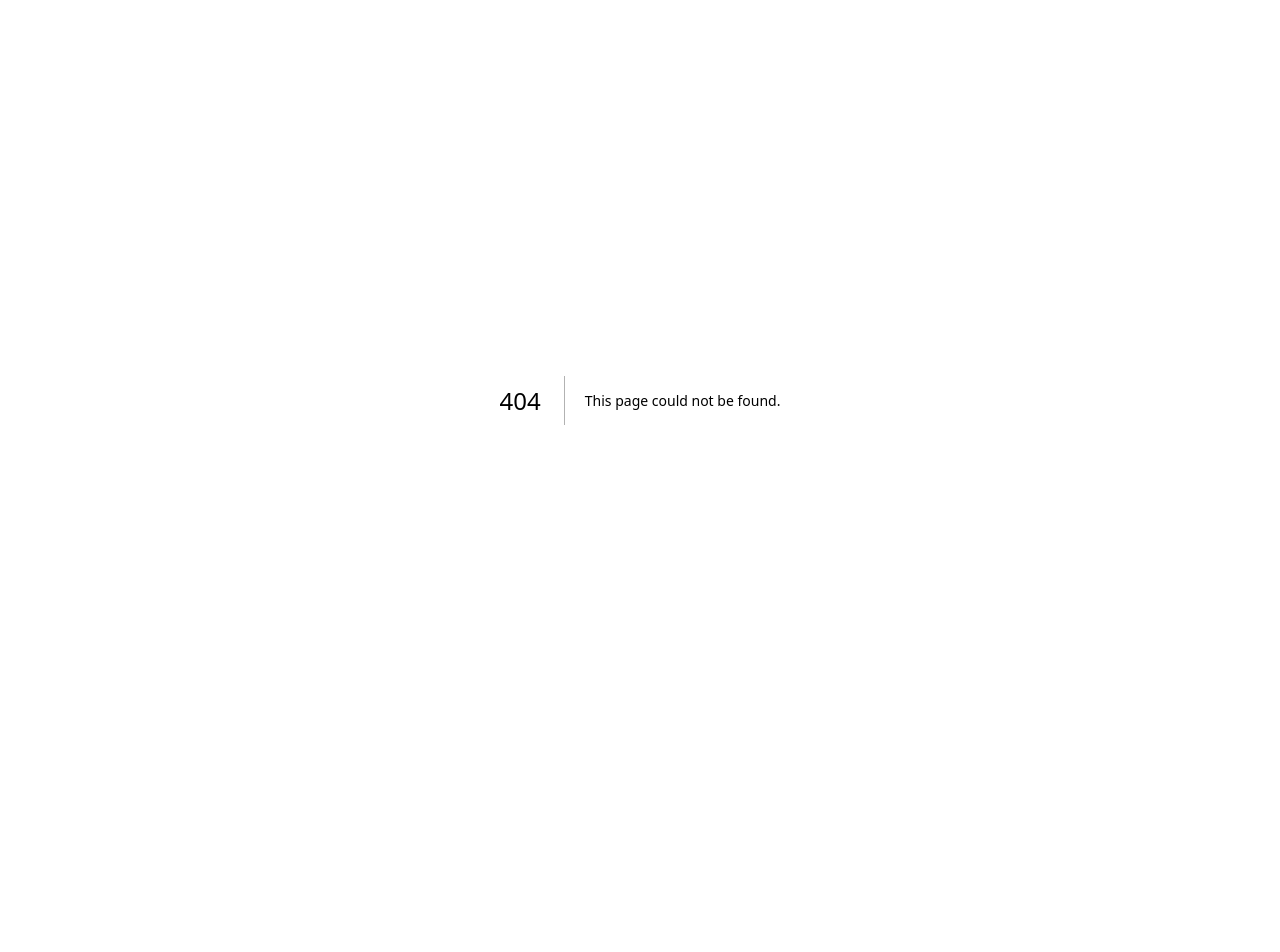
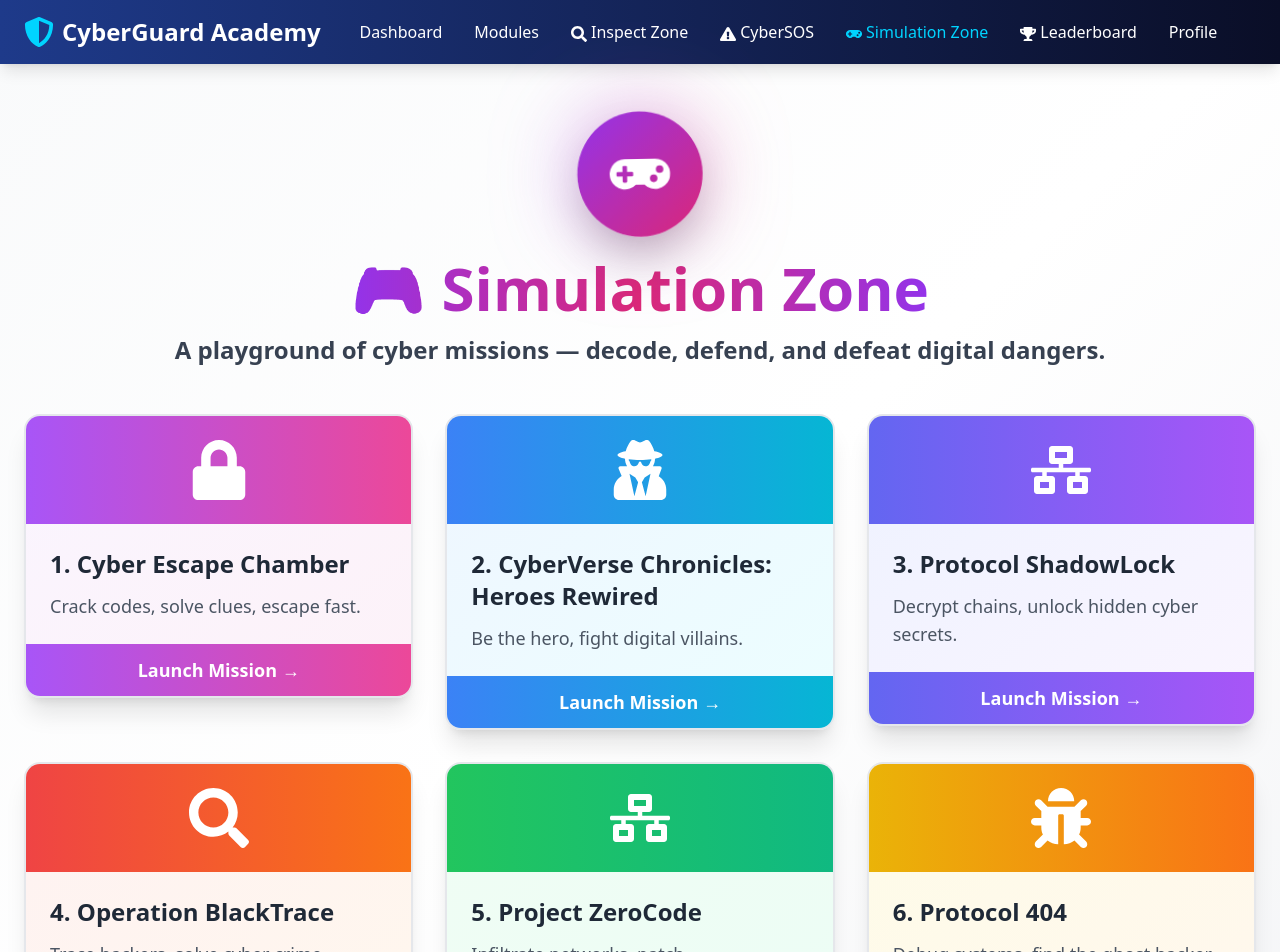
Before and after one commit to Anurag8500/Cyberguard2, a Next.js app: page /simulation-zone in a window 1280 px wide. Before the commit this address had no page. Shown: the top 952 px of the page. Before the commit the page ends 800 px from the top, so only its background shows below. Built offline with nearby package versions, Linux system fonts and the light colour scheme.

Commit message:
Add Module 2: Phishing Forest with Link Decoder submodule

```diff
--- a/components/Navbar.tsx
+++ b/components/Navbar.tsx
@@ -1,6 +1,6 @@
 import Link from 'next/link'
 import { useRouter } from 'next/router'
-import { FaShieldAlt, FaTrophy, FaUser, FaCog, FaSignOutAlt, FaSearch, FaExclamationTriangle } from 'react-icons/fa'
+import { FaShieldAlt, FaTrophy, FaUser, FaCog, FaSignOutAlt, FaSearch, FaExclamationTriangle, FaGamepad } from 'react-icons/fa'
 
 interface NavbarProps {
   user: any
@@ -65,6 +65,13 @@ export default function Navbar({ user, logout }: NavbarProps) {
               CyberSOS
             </Link>
             <Link
+              href="/simulation-zone"
+              className={`hover:text-cyber-blue transition-colors ${router.pathname === '/simulation-zone' ? 'text-cyber-blue' : ''}`}
+            >
+              <FaGamepad className="inline mr-1" />
+              Simulation Zone
+            </Link>
+            <Link
               href="/leaderboard"
               className={`hover:text-cyber-blue transition-colors ${router.pathname === '/leaderboard' ? 'text-cyber-blue' : ''}`}
             >
--- /dev/null
+++ b/pages/simulation-zone.tsx
@@ -0,0 +1,171 @@
+import React from 'react';
+import { motion } from 'framer-motion';
+import { FaGamepad, FaLock, FaUserSecret, FaNetworkWired, FaSearch, FaBug } from 'react-icons/fa';
+import Navbar from '../components/Navbar';
+
+const games = [
+  {
+    id: 1,
+    title: 'Cyber Escape Chamber',
+    description: 'Crack codes, solve clues, escape fast.',
+    icon: FaLock,
+    gradient: 'from-purple-500 to-pink-500',
+    bgGradient: 'from-purple-50 to-pink-50',
+  },
+  {
+    id: 2,
+    title: 'CyberVerse Chronicles: Heroes Rewired',
+    description: 'Be the hero, fight digital villains.',
+    icon: FaUserSecret,
+    gradient: 'from-blue-500 to-cyan-500',
+    bgGradient: 'from-blue-50 to-cyan-50',
+  },
+  {
+    id: 3,
+    title: 'Protocol ShadowLock',
+    description: 'Decrypt chains, unlock hidden cyber secrets.',
+    icon: FaNetworkWired,
+    gradient: 'from-indigo-500 to-purple-500',
+    bgGradient: 'from-indigo-50 to-purple-50',
+  },
+  {
+    id: 4,
+    title: 'Operation BlackTrace',
+    description: 'Trace hackers, solve cyber crime mysteries.',
+    icon: FaSearch,
+    gradient: 'from-red-500 to-orange-500',
+    bgGradient: 'from-red-50 to-orange-50',
+  },
+  {
+    id: 5,
+    title: 'Project ZeroCode',
+    description: 'Infiltrate networks, patch vulnerabilities, win.',
+    icon: FaNetworkWired,
+    gradient: 'from-green-500 to-emerald-500',
+    bgGradient: 'from-green-50 to-emerald-50',
+  },
+  {
+    id: 6,
+    title: 'Protocol 404',
+    description: 'Debug systems, find the ghost hacker.',
+    icon: FaBug,
+    gradient: 'from-yellow-500 to-orange-500',
+    bgGradient: 'from-yellow-50 to-orange-50',
+  },
+];
+
+export default function SimulationZone() {
+  const handleGameClick = (gameId: number, gameTitle: string) => {
+    // Placeholder for game launch - will be implemented later
+    alert(`${gameTitle} - Coming Soon!\n\nGame instructions will be added in the next update.`);
+  };
+
+  return (
+    <div className="min-h-screen bg-gradient-to-br from-gray-50 via-white to-gray-100">
+      <Navbar />
+
+      <main className="container mx-auto px-6 py-12">
+        {/* Hero Header */}
+        <motion.div
+          initial={{ opacity: 0, y: -30 }}
+          animate={{ opacity: 1, y: 0 }}
+          className="text-center mb-12"
+        >
+          <motion.div
+            animate={{
+              scale: [1, 1.1, 1],
+              rotate: [0, 5, -5, 0],
+            }}
+            transition={{
+              duration: 3,
+              repeat: Infinity,
+            }}
+            className="inline-block mb-4"
+          >
+            <div className="relative">
+              <div className="absolute inset-0 bg-gradient-to-r from-purple-600 to-pink-600 rounded-full blur-2xl opacity-40 animate-pulse"></div>
+              <div className="relative bg-gradient-to-br from-purple-600 to-pink-600 text-white p-8 rounded-full shadow-2xl">
+                <FaGamepad className="text-6xl" />
+              </div>
+            </div>
+          </motion.div>
+
+          <motion.h1
+            initial={{ opacity: 0 }}
+            animate={{ opacity: 1 }}
+            transition={{ delay: 0.2 }}
+            className="text-5xl md:text-6xl font-extrabold mb-4"
+          >
+            <span className="bg-gradient-to-r from-purple-600 via-pink-600 to-purple-600 bg-clip-text text-transparent">
+              🎮 Simulation Zone
+            </span>
+          </motion.h1>
+
+          <motion.p
+            initial={{ opacity: 0 }}
+            animate={{ opacity: 1 }}
+            transition={{ delay: 0.3 }}
+            className="text-2xl font-bold text-gray-700"
+          >
+            A playground of cyber missions — decode, defend, and defeat digital dangers.
+          </motion.p>
+        </motion.div>
+
+        {/* Games Grid */}
+        <motion.div
+          initial={{ opacity: 0, y: 20 }}
+          animate={{ opacity: 1, y: 0 }}
+          transition={{ delay: 0.4 }}
+          className="grid grid-cols-1 md:grid-cols-2 lg:grid-cols-3 gap-8"
+        >
+          {games.map((game, index) => (
+            <motion.div
+              key={game.id}
+              initial={{ opacity: 0, y: 20 }}
+              animate={{ opacity: 1, y: 0 }}
+              transition={{ delay: 0.5 + index * 0.1 }}
+              whileHover={{ scale: 1.05, y: -10 }}
+              whileTap={{ scale: 0.95 }}
+              onClick={() => handleGameClick(game.id, game.title)}
+              className="cursor-pointer"
+            >
+              <div className={`bg-gradient-to-br ${game.bgGradient} rounded-2xl shadow-xl hover:shadow-2xl transition-all duration-300 overflow-hidden border-2 border-gray-200 hover:border-gray-300`}>
+                <div className={`bg-gradient-to-r ${game.gradient} p-6 flex justify-center items-center`}>
+                  <game.icon className="text-6xl text-white" />
+                </div>
+
+                <div className="p-6">
+                  <h3 className="text-2xl font-bold text-gray-800 mb-3">
+                    {game.id}. {game.title}
+                  </h3>
+                  <p className="text-gray-600 text-lg font-medium">
+                    {game.description}
+                  </p>
+                </div>
+
+                <div className={`bg-gradient-to-r ${game.gradient} px-6 py-3 text-center`}>
+                  <span className="text-white font-bold text-lg">
+                    Launch Mission →
+                  </span>
+                </div>
+              </div>
+            </motion.div>
+          ))}
+        </motion.div>
+
+        {/* Info Banner */}
+        <motion.div
+          initial={{ opacity: 0 }}
+          animate={{ opacity: 1 }}
+          transition={{ delay: 1 }}
+          className="mt-12 bg-gradient-to-r from-indigo-100 to-purple-100 rounded-2xl p-6 text-center border-2 border-indigo-200"
+        >
+          <p className="text-lg font-semibold text-gray-700">
+            💡 <span className="font-bold">Pro Tip:</span> Each simulation tests different cybersecurity skills.
+            Complete all missions to become a cyber defender!
+          </p>
+        </motion.div>
+      </main>
+    </div>
+  );
+}
```
